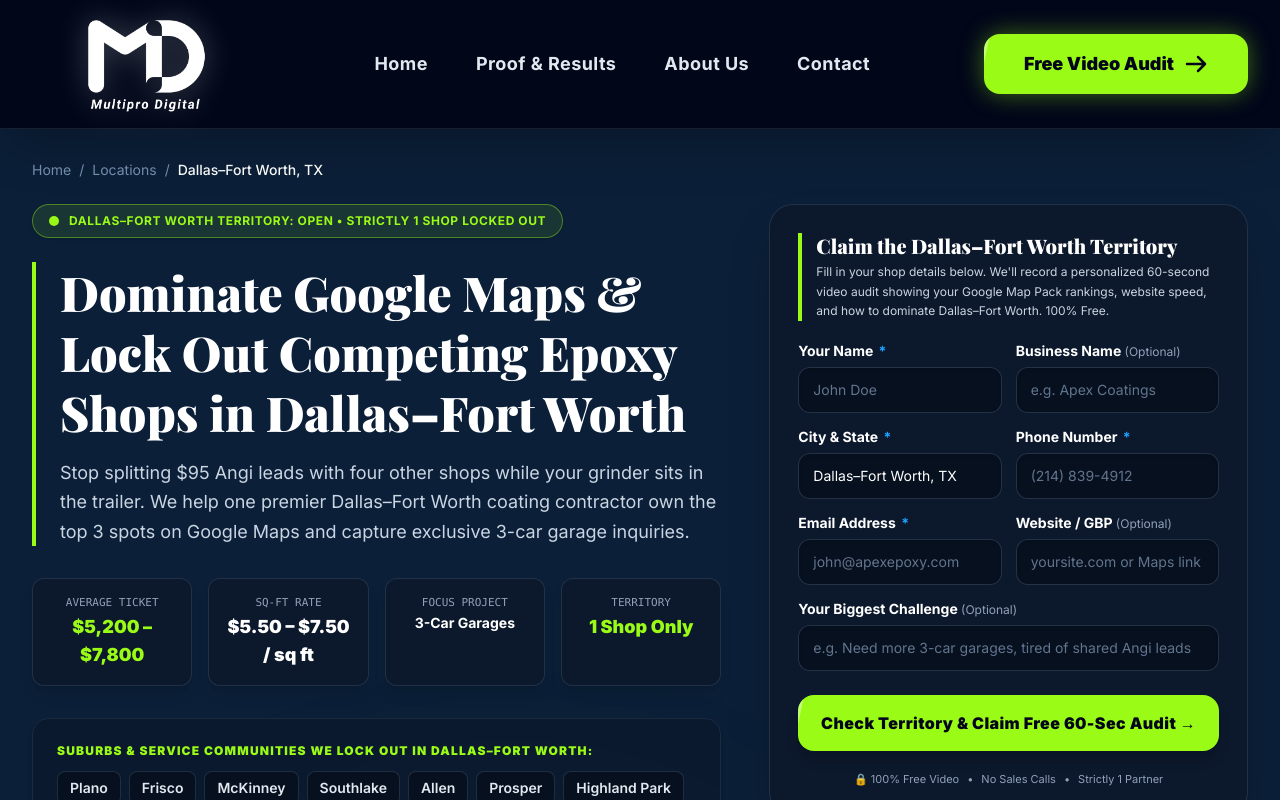
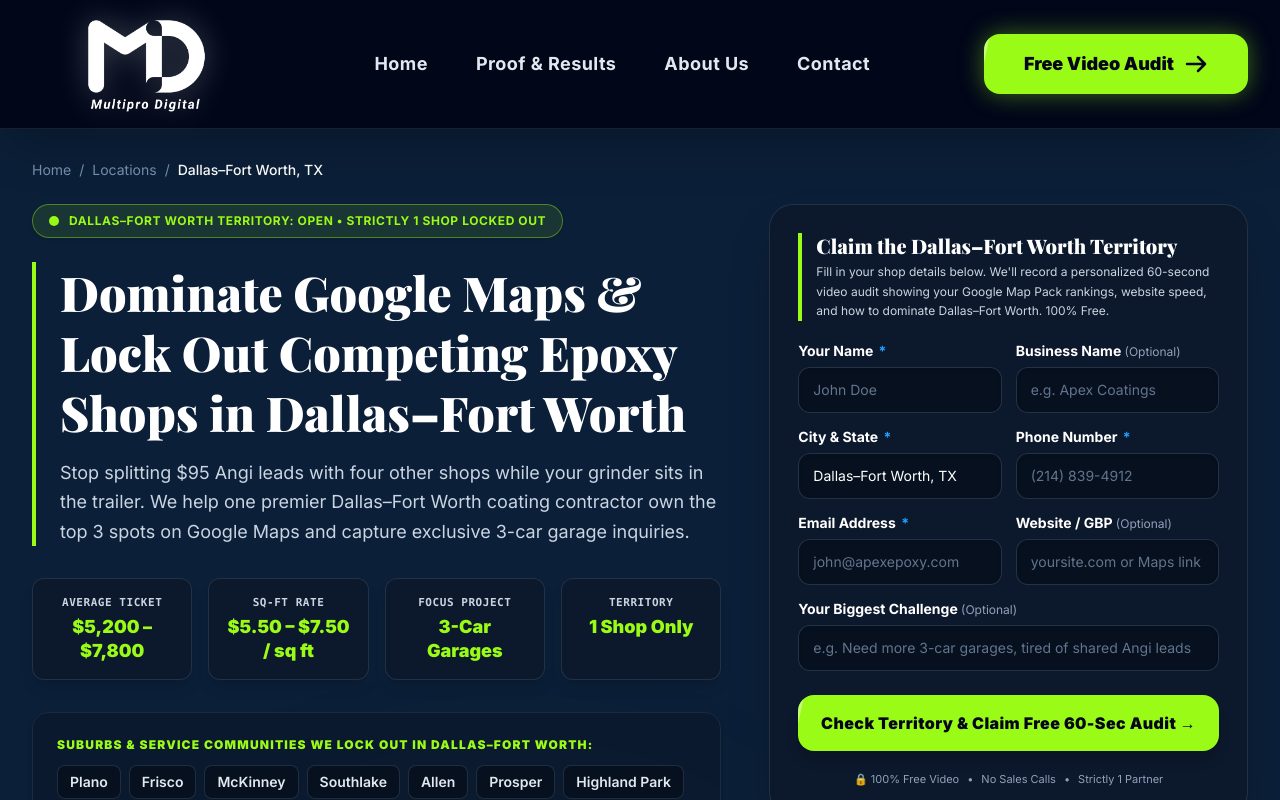
Before and after one commit to mahabubkabir40-ai/multipro-digital, a Next.js app: page /locations/dallas-epoxy-contractor-marketing in a window 1280 px wide. Shown: the top 800 px of the page. Built offline with nearby package versions, Linux system fonts and the light colour scheme; a web font is replaced by a local one.

Commit message:
style(locations): unify market snapshot KPI cards to Style 1 with matching brand lime text and high-contrast labels

```diff
--- a/src/app/locations/[city]/page.tsx
+++ b/src/app/locations/[city]/page.tsx
@@ -130,23 +130,23 @@
               </p>
             </div>
 
-            {/* Local Market Snapshot Cards */}
+            {/* Local Market Snapshot Cards (Style 1: Unified Brand Lime) */}
             <div className="grid grid-cols-2 sm:grid-cols-4 gap-3 sm:gap-4 mb-8">
               <div className="bg-[#0c182b] border border-slate-700/60 rounded-xl p-3 sm:p-4 text-center shadow-lg">
-                <span className="block text-[11px] font-mono uppercase text-slate-400 mb-0.5">Average Ticket</span>
-                <span className="text-base sm:text-lg font-black text-brand-lime">{location.avgTicket}</span>
+                <span className="block text-[11px] font-mono uppercase text-slate-300 font-bold mb-1 tracking-wider">Average Ticket</span>
+                <span className="text-base sm:text-lg font-black text-brand-lime leading-tight">{location.avgTicket}</span>
               </div>
               <div className="bg-[#0c182b] border border-slate-700/60 rounded-xl p-3 sm:p-4 text-center shadow-lg">
-                <span className="block text-[11px] font-mono uppercase text-slate-400 mb-0.5">Sq-Ft Rate</span>
-                <span className="text-base sm:text-lg font-black text-white">{location.sqftRate}</span>
+                <span className="block text-[11px] font-mono uppercase text-slate-300 font-bold mb-1 tracking-wider">Sq-Ft Rate</span>
+                <span className="text-base sm:text-lg font-black text-brand-lime leading-tight">{location.sqftRate}</span>
               </div>
               <div className="bg-[#0c182b] border border-slate-700/60 rounded-xl p-3 sm:p-4 text-center shadow-lg">
-                <span className="block text-[11px] font-mono uppercase text-slate-400 mb-0.5">Focus Project</span>
-                <span className="text-xs sm:text-sm font-bold text-white line-clamp-1">3-Car Garages</span>
+                <span className="block text-[11px] font-mono uppercase text-slate-300 font-bold mb-1 tracking-wider">Focus Project</span>
+                <span className="text-base sm:text-lg font-black text-brand-lime leading-tight">3-Car Garages</span>
               </div>
               <div className="bg-[#0c182b] border border-slate-700/60 rounded-xl p-3 sm:p-4 text-center shadow-lg">
-                <span className="block text-[11px] font-mono uppercase text-slate-400 mb-0.5">Territory</span>
-                <span className="text-base sm:text-lg font-black text-brand-lime">1 Shop Only</span>
+                <span className="block text-[11px] font-mono uppercase text-slate-300 font-bold mb-1 tracking-wider">Territory</span>
+                <span className="text-base sm:text-lg font-black text-brand-lime leading-tight">1 Shop Only</span>
               </div>
             </div>
 
--- a/src/app/locations/page.tsx
+++ b/src/app/locations/page.tsx
@@ -63,15 +63,15 @@
 
                 <div className="border-t border-slate-800 pt-4 space-y-2 text-xs text-slate-300 mb-6 font-sans">
                   <div className="flex justify-between">
-                    <span className="text-slate-400">Avg Project Ticket:</span>
-                    <strong className="text-white font-bold">{loc.avgTicket}</strong>
+                    <span className="text-slate-300 font-medium">Avg Project Ticket:</span>
+                    <strong className="text-brand-lime font-bold">{loc.avgTicket}</strong>
                   </div>
                   <div className="flex justify-between">
-                    <span className="text-slate-400">Sq-Ft Market Rate:</span>
-                    <strong className="text-white font-bold">{loc.sqftRate}</strong>
+                    <span className="text-slate-300 font-medium">Sq-Ft Market Rate:</span>
+                    <strong className="text-brand-lime font-bold">{loc.sqftRate}</strong>
                   </div>
                   <div className="flex justify-between">
-                    <span className="text-slate-400">Target Garage bays:</span>
+                    <span className="text-slate-300 font-medium">Target Garage bays:</span>
                     <strong className="text-brand-lime font-bold">3-Car &amp; 4-Car</strong>
                   </div>
                 </div>
```
